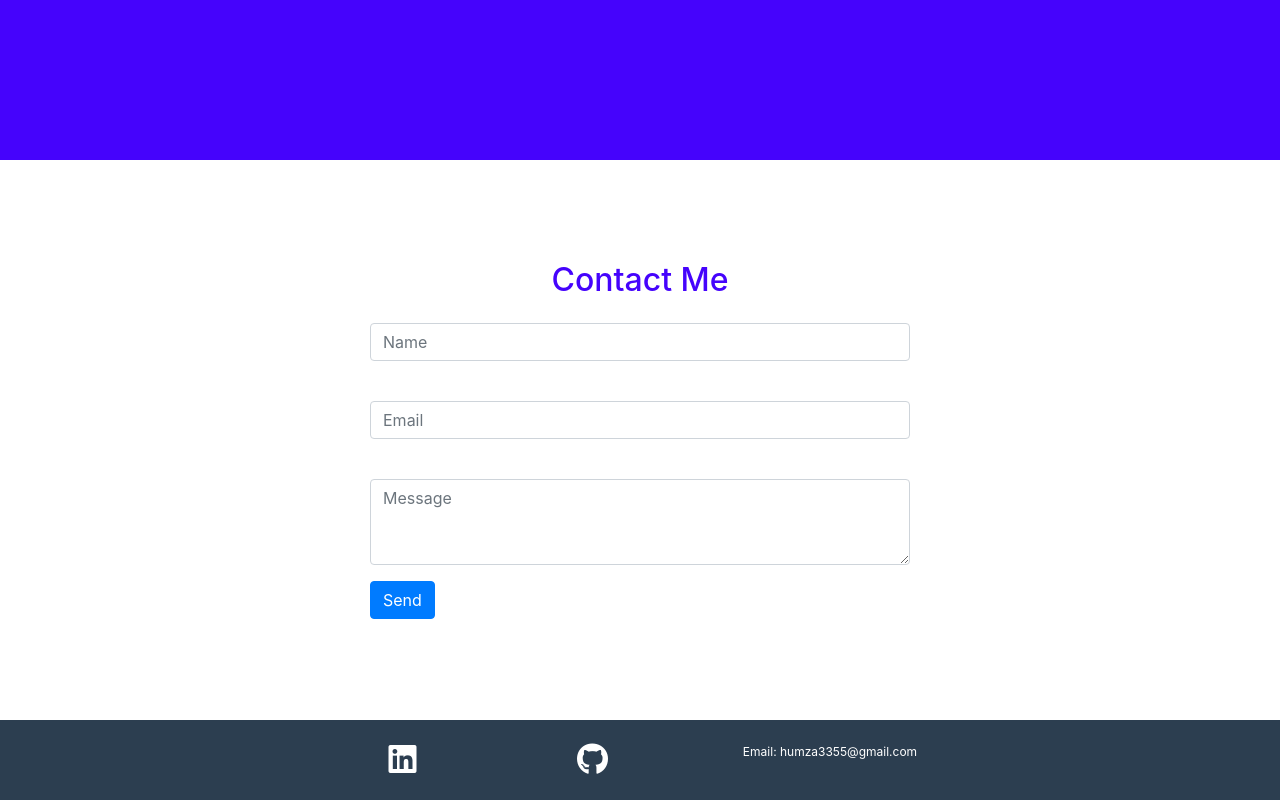
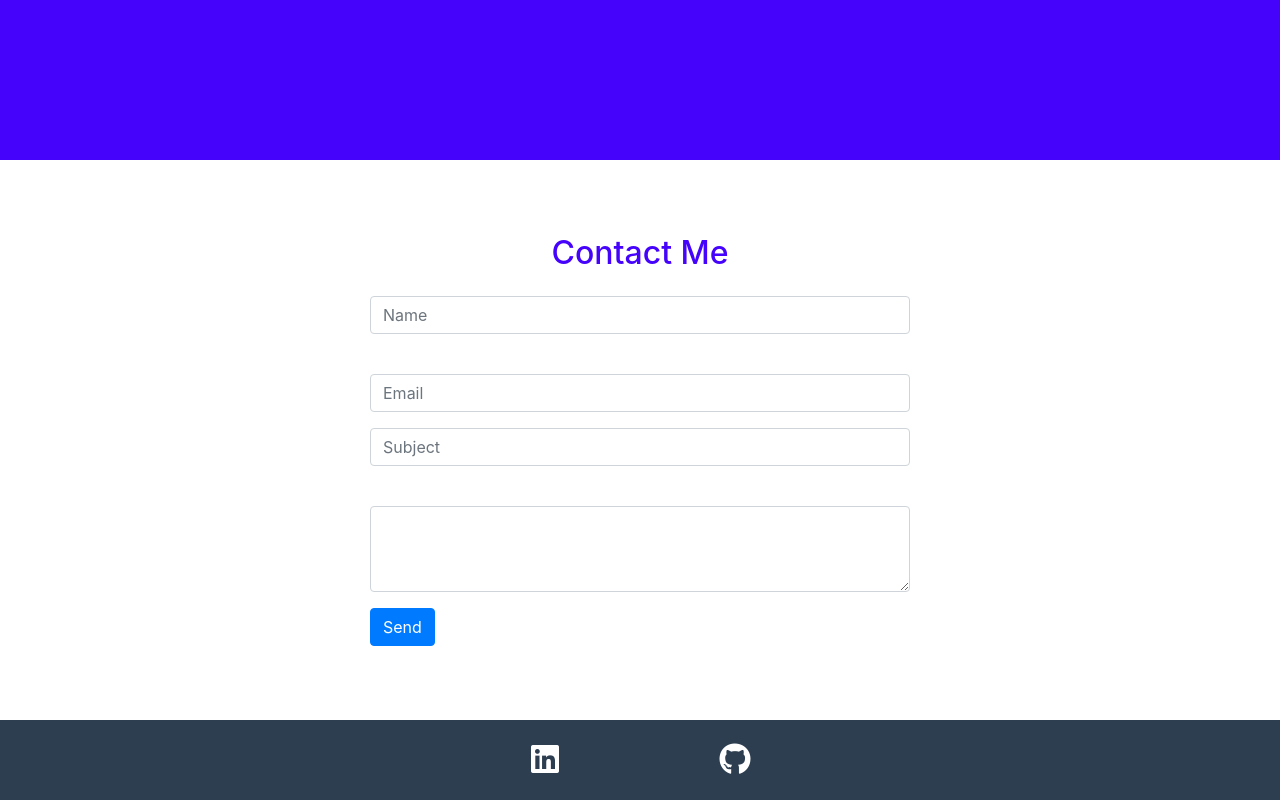
Before and after one commit to humza-ahmed235/humza-ahmed235.github.io, a plain HTML site: page index.html in a window 1280 px wide. Shown: the part 1592-2392 px from the top of the page. Drawn offline with nearby package versions, Linux system fonts and the light colour scheme.

Commit message:
Connected the form to the backend server. Temp email removed

```diff
--- a/index.html
+++ b/index.html
@@ -113,20 +113,25 @@
         <div class="row justify-content-center">
             <div class="col-md-6">
 
-                <form>
+                <form method="post" action="https://fgserver.herokuapp.com/mail">
 
                     <div class="form-group">
-                        <input type="text" class="form-control" placeholder="Name">
+                        <input type="text" class="form-control" placeholder="Name" name="name" required>
                     </div>
                     <div class="form-group">
                         <label for="exampleFormControlInput1"></label>
-                        <input type="email" class="form-control" id="exampleFormControlInput1" placeholder="Email">
+                        <input type="email" class="form-control" id="exampleFormControlInput1" placeholder="Email" name="email" required>
+                    </div>
+
+                    <div class="form-group">
+                        <input type="text" class="form-control" placeholder="Subject" name="subject" required>
                     </div>
 
 
                     <div class="form-group">
                         <label for="exampleFormControlTextarea1"></label>
-                        <textarea class="form-control" id="exampleFormControlTextarea1" rows="3" placeholder="Message"></textarea>
+                        <textarea class="form-control" id="exampleFormControlTextarea1" rows="3" placeholder="Message" name="message" required>
+                        </textarea>
                     </div>
                     <button type="submit" class="btn btn-primary">Send</button>
                 </form>
@@ -150,12 +155,6 @@
           <div class="col col-md-2 text-center">
                 <a href="https://github.com/humzanaut" target="_blank"><i class="fab fa-github"></i></a>
 
-
-          </div>
-
-
-          <div id = "tempEmail" class="col col-md-3 text-center">
-            Email: humza3355@gmail.com
 
           </div>
 
```
